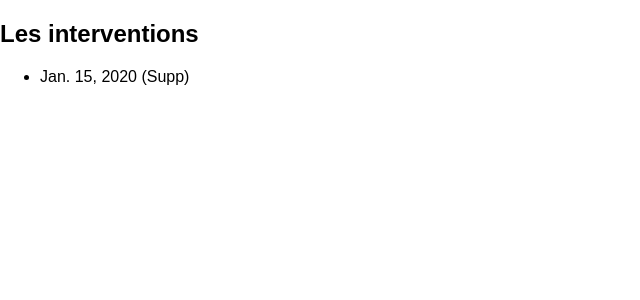
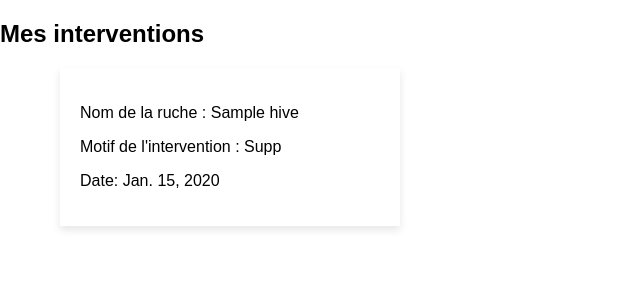
Before and after one commit to LilFumanal/TP_DRF, a Django app: template BeeKeeperDossier/HiveManagement/templates/interventions.html in a window 1280 px wide. Shown: the part 98-398 px from the top of the page, without its empty margins (0-640 px from the left). Run offline with Django 5.2, Linux system fonts and the light colour scheme; tables that the repository leaves empty hold one stand-in row (values such as "Sample post"); the template is opened without the code that fills it: values that come from a table or form of the project are taken from there, most other values are stand-ins (such as "Sample title", 1, 10 or a date in 2020).

Commit message:
Gestion affichage interventions

```diff
--- a/BeeKeeperDossier/HiveManagement/models/intervention.py
+++ b/BeeKeeperDossier/HiveManagement/models/intervention.py
@@ -14,6 +14,9 @@ class Intervention(models.Model):
   hive = models.ForeignKey("Hives", on_delete = CASCADE, related_name="intervention" )
   motif = models.CharField(choices = MOTIF_CHOICES)
   date = models.DateField()
+  harvest_quantity = models.IntegerField()
+  is_sick = models.BooleanField()
+  decease = models.CharField(max_length = 50)
 
   def __str__(self):
     motif_label = dict(self.MOTIF_CHOICES).get(self.motif, '')
--- a/BeeKeeperDossier/HiveManagement/templates/interventions.html
+++ b/BeeKeeperDossier/HiveManagement/templates/interventions.html
@@ -1,12 +1,28 @@
 {% extends 'index.html' %}
 
-{% block title %}Interventions{% endblock %}
+{% block title %}Mes interventions{% endblock %}
 
 {% block content %}
-<h2>Les interventions</h2>
+<h2>Mes interventions</h2>
 <ul>
   {% for intervention in interventions %}
-    <li>{{ intervention.date }} ({{ intervention.motif}})</li>
+  <div class="card">
+    <!-- Données -->
+    <div class="data">
+        <p>Nom de la ruche : {{intervention.hive.name}}</p>
+        <p>Motif de l'intervention : {{intervention.motif}}</p>
+        <p>Date: {{intervention.date}}</p>
+        {%if intervention.motif == "Rec"%}
+        <p>Quantité récoltée: {{intervention.harvest_quantity}}</p>
+        {%endif%}
+        {%if intervention.motif == "Check" %}
+        <p>Ruche contaminée : {{intervention.is_sick}}</p>
+        {%if intervention.is_sick == True%}
+        <p>Infection: {{intervention.decease}}</p>
+        {%endif%}
+        {%endif%}
+    </div>
+</div>
   {% endfor %}
 </ul>
 {% endblock %}
```
Also changed, not shown: BeeKeeperDossier/HiveManagement/views/intervention_view.py (+15 -10 lines), BeeKeeperDossier/HiveManagement/migrations/0002_intervention_decease_intervention_harvest_quantity_and_more.py (added).
